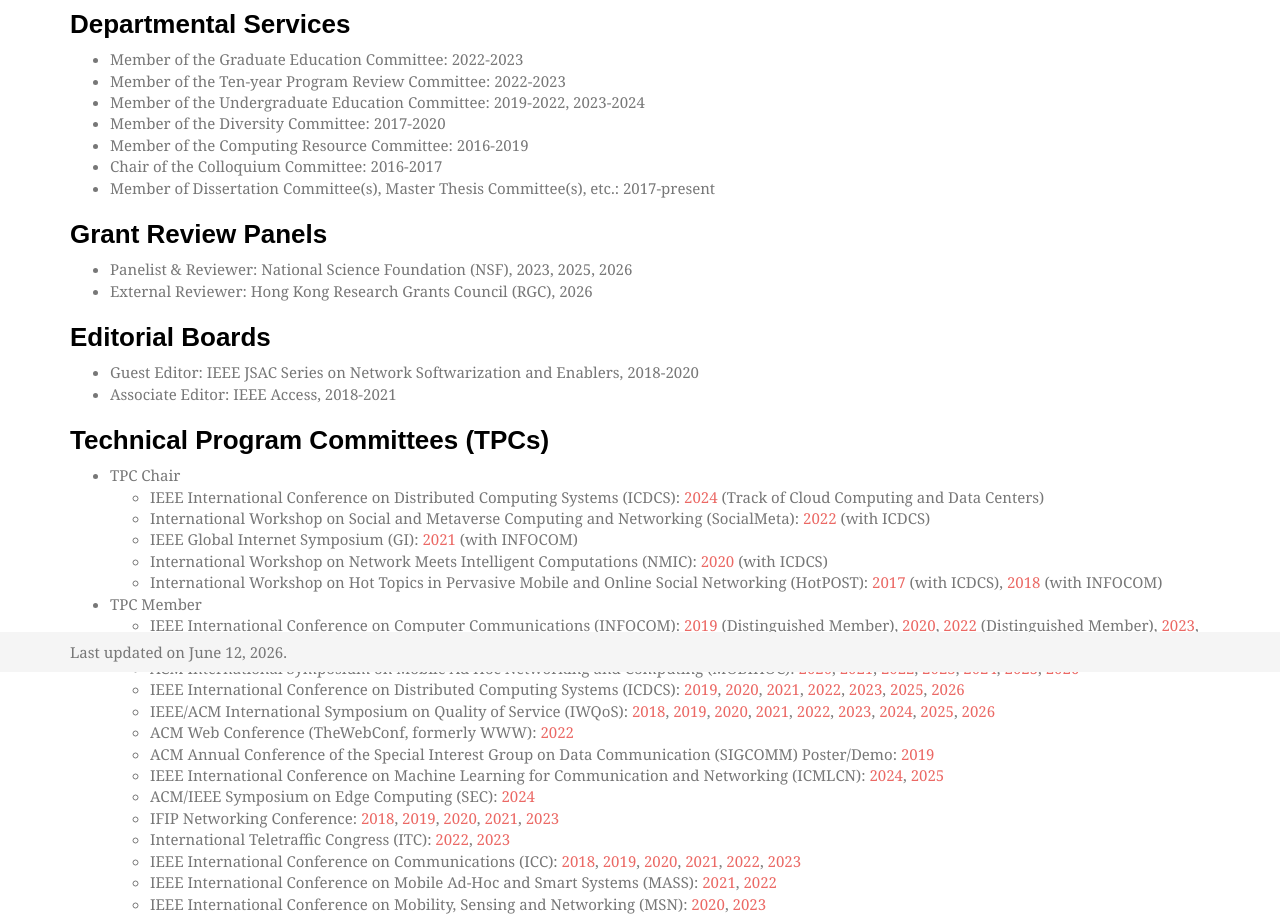
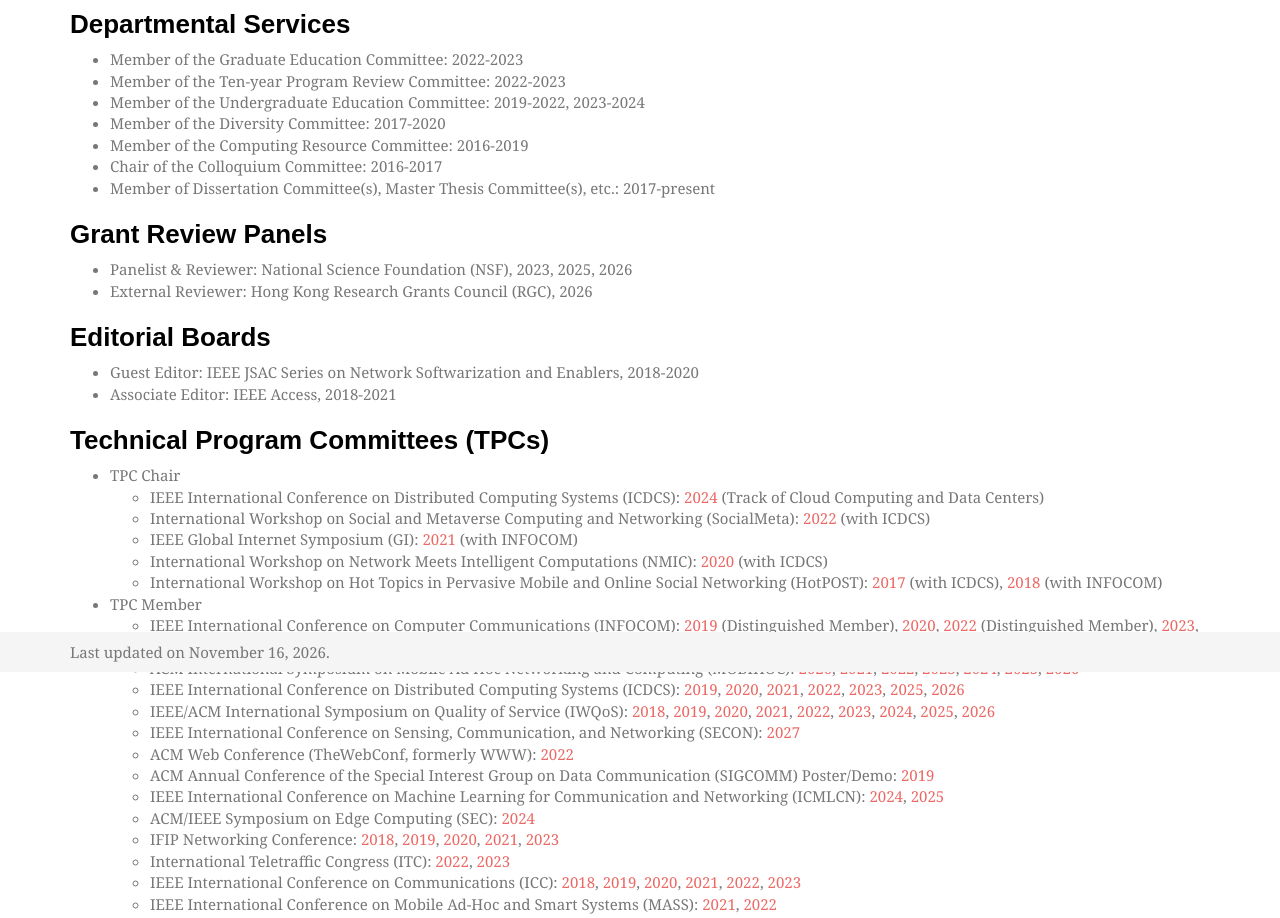
Before and after one commit to ljiao/ljiao.github.io, a plain HTML site: page services/index.html in a window 1280 px wide. Shown: the part 128-1046 px from the top of the page. Drawn offline with nearby package versions, Linux system fonts and the light colour scheme; a web font is replaced by a local one.

Commit message:
Update index.html

```diff
--- a/services/index.html
+++ b/services/index.html
@@ -109,12 +109,13 @@
       	<li>ACM International Symposium on Mobile Ad Hoc Networking and Computing (MOBIHOC): <a href="https://www.sigmobile.org/mobihoc/2020/">2020</a>, <a href="https://www.sigmobile.org/mobihoc/2021/">2021</a>, <a href="https://www.sigmobile.org/mobihoc/2022/">2022</a>, <a href="https://www.sigmobile.org/mobihoc/2023/">2023</a>, <a href="https://www.sigmobile.org/mobihoc/2024/">2024</a>, <a href="https://www.sigmobile.org/mobihoc/2025/">2025</a>, <a href="https://www.sigmobile.org/mobihoc/2026/">2026</a></li>
       	<li>IEEE International Conference on Distributed Computing Systems (ICDCS): <a href="http://theory.utdallas.edu/ICDCS2019/">2019</a>, <a href="https://icdcs2020.sg/">2020</a>, <a href="https://icdcs2021.us/">2021</a>, <a href="https://icdcs2022.icdcs.org/">2022</a>, <a href="https://icdcs2023.icdcs.org/">2023</a>, <a href="https://icdcs2025.icdcs.org/">2025</a>, <a href="https://icdcs2026.icdcs.org/">2026</a></li>
       	<li>IEEE/ACM International Symposium on Quality of Service (IWQoS): <a href="http://iwqos2018.ieee-iwqos.org/">2018</a>, <a href="http://iwqos2019.ieee-iwqos.org/">2019</a>, <a href="http://iwqos2020.ieee-iwqos.org/">2020</a>, <a href="http://iwqos2021.ieee-iwqos.org/">2021</a>, <a href="http://iwqos2022.ieee-iwqos.org/">2022</a>, <a href="http://iwqos2023.ieee-iwqos.org/">2023</a>, <a href="http://iwqos2024.ieee-iwqos.org/">2024</a>, <a href="https://iwqos2025.ieee-iwqos.org/">2025</a>, <a href="https://iwqos2026.ieee-iwqos.org/">2026</a></li>
-      	<li>ACM Web Conference (TheWebConf, formerly WWW): <a href="https://www2022.thewebconf.org/">2022</a></li>
-	<li>ACM Annual Conference of the Special Interest Group on Data Communication (SIGCOMM) Poster/Demo: <a href="https://conferences.sigcomm.org/sigcomm/2019/">2019</a></li>
+        <li>IEEE International Conference on Sensing, Communication, and Networking (SECON): <a href="https://secon2027.ieee-secon.org/">2027</a></li>
+		<li>ACM Web Conference (TheWebConf, formerly WWW): <a href="https://www2022.thewebconf.org/">2022</a></li>
+	    <li>ACM Annual Conference of the Special Interest Group on Data Communication (SIGCOMM) Poster/Demo: <a href="https://conferences.sigcomm.org/sigcomm/2019/">2019</a></li>
       	<li>IEEE International Conference on Machine Learning for Communication and Networking (ICMLCN): <a href="https://icmlcn2024.ieee-icmlcn.org">2024</a>, <a href="https://icmlcn2025.ieee-icmlcn.org">2025</a></li>
       	<li>ACM/IEEE Symposium on Edge Computing (SEC): <a href="https://acm-ieee-sec.org/2024/">2024</a></li>
-	<li>IFIP Networking Conference: <a href="http://networking.ifip.org/2018/">2018</a>, <a href="http://networking.ifip.org/2019/">2019</a>, <a href="http://networking.ifip.org/2020/">2020</a>, <a href="http://networking.ifip.org/2021/">2021</a>, <a href="https://networking.ifip.org/2023/">2023</a></li>
-	<li>International Teletraffic Congress (ITC): <a href="https://itc34.itc-conference.org">2022</a>, <a href="https://itc35.itc-conference.org">2023</a></li>
+	    <li>IFIP Networking Conference: <a href="http://networking.ifip.org/2018/">2018</a>, <a href="http://networking.ifip.org/2019/">2019</a>, <a href="http://networking.ifip.org/2020/">2020</a>, <a href="http://networking.ifip.org/2021/">2021</a>, <a href="https://networking.ifip.org/2023/">2023</a></li>
+	    <li>International Teletraffic Congress (ITC): <a href="https://itc34.itc-conference.org">2022</a>, <a href="https://itc35.itc-conference.org">2023</a></li>
       	<li>IEEE International Conference on Communications (ICC): <a href="http://icc2018.ieee-icc.org/">2018</a>, <a href="http://icc2019.ieee-icc.org/">2019</a>, <a href="https://icc2020.ieee-icc.org/">2020</a>, <a href="https://icc2021.ieee-icc.org/">2021</a>, <a href="https://icc2022.ieee-icc.org">2022</a>, <a href="https://icc2023.ieee-icc.org/">2023</a></li>
       	<li>IEEE International Conference on Mobile Ad-Hoc and Smart Systems (MASS): <a href="https://eng.auburn.edu/conference/ieee-mass2021/">2021</a>, <a href="https://sites.google.com/view/ieee-mass-2022">2022</a></li>
       	<li>IEEE International Conference on Mobility, Sensing and Networking (MSN): <a href="https://conference.cs.cityu.edu.hk/msn2020/">2020</a>, <a href="https://ieee-msn.org/2023/">2023</a></li>
@@ -222,7 +223,7 @@
 
 	<footer class="footer">
     <div class="container">
-    	<p class="footer-text">Last updated on June 12, 2026.</p>
+    	<p class="footer-text">Last updated on November 16, 2026.</p>
     </div>
     </footer>
 
```
